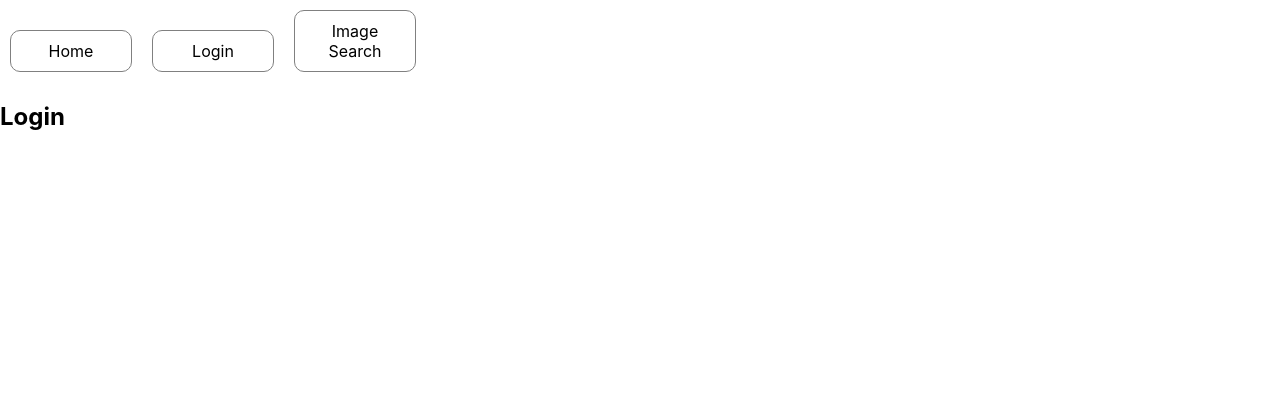
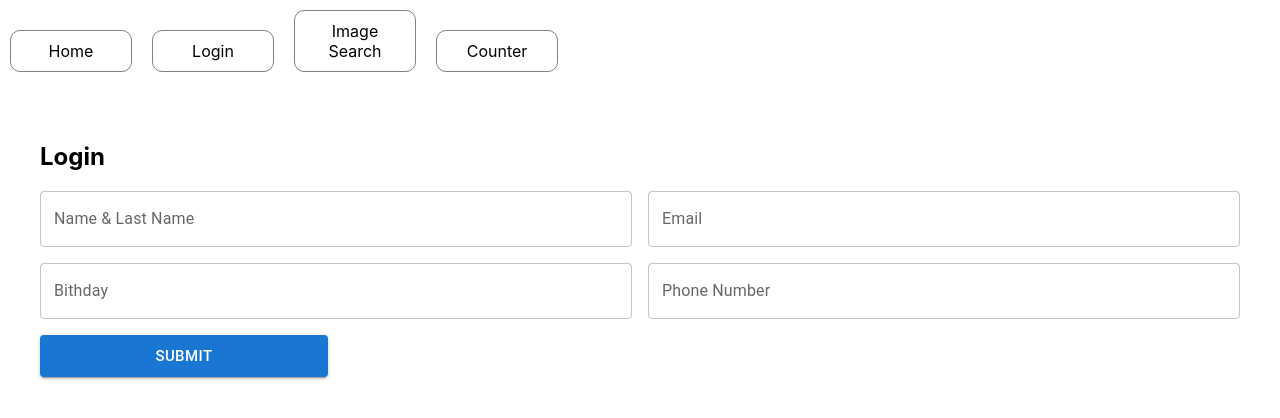
Before and after one commit to h-gerami/React-Class, a React (Create React App) app: page /login in a window 1280 px wide. Shown: the top 418 px of the page. Built offline with nearby package versions, Linux system fonts and the light colour scheme.

Commit message:
ts added

```diff
--- a/src/App.js
+++ b/src/App.js
@@ -1,5 +1,6 @@
 import React from "react";
 import { BrowserRouter as Router, Switch, Route, Link } from "react-router-dom";
+import Counter from "./Pages/Counter";
 import Home from "./Pages/Home";
 import ImageDetailScreen from "./Pages/ImageDetailScreen";
 import ImageSearchScreen from "./Pages/ImageSearchScreen";
@@ -20,6 +21,9 @@ export default function App() {
             <li>
               <Link to="/">Image Search</Link>
             </li>
+            <li>
+              <Link to="/counter">Counter</Link>
+            </li>
           </ul>
         </nav>
 
@@ -35,6 +39,10 @@ export default function App() {
           <Route exact path="/image">
             <ImageDetailScreen />
           </Route>
+          <Route exact path="/counter">
+            <Counter />
+          </Route>
+
           <Route exact path="/">
             <ImageSearchScreen />
           </Route>
--- a/src/Common/Card/ImageCard.js
+++ b/src/Common/Card/ImageCard.tsx
@@ -10,10 +10,35 @@ import IconButton from "@mui/material/IconButton";
 import Typography from "@mui/material/Typography";
 import { red } from "@mui/material/colors";
 import FavoriteIcon from "@mui/icons-material/Favorite";
-
-const ImageCard = (props) => {
-  const { title, subheader, image, alt, decription, avatar, onCardClick } =
-    props;
+interface ImageCardType {
+  title: string;
+  subheader: string;
+  image: string;
+  alt: string;
+  decription: string;
+  avatar: string;
+  onCardClick: () => void;
+  imgDesc: string;
+  testData?: [] | null;
+}
+const ImageCard = (props: ImageCardType) => {
+  const {
+    title,
+    subheader,
+    image,
+    alt,
+    decription,
+    avatar,
+    onCardClick,
+    imgDesc,
+    testData,
+  } = props;
+  const dd = React.useMemo(() => {
+    let rr = [];
+    testData.forEach((element) => {
+      console.log(element);
+    });
+  }, []);
   return (
     <Card onClick={onCardClick} sx={{ width: "100%", minHeight: 400 }}>
       <CardHeader
@@ -25,6 +50,7 @@ const ImageCard = (props) => {
         title={title}
         subheader={subheader}
       />
+      <p>{imgDesc}</p>
       <CardMedia component="img" height="194" image={image} alt={alt} />
       <CardContent>
         <Typography variant="body2" color="text.secondary">
--- /dev/null
+++ b/src/Pages/Counter.tsx
@@ -0,0 +1,79 @@
+import { Button, Grid } from "@mui/material";
+import React, { useState, useEffect, useMemo } from "react";
+
+const Counter = () => {
+  const [counter, setCounter] = useState<number>(0);
+  const [errText, setErrText] = useState<string>("");
+
+  useEffect(() => {
+    console.log("on every render");
+  });
+
+  useEffect(() => {
+    console.log("on first time render");
+  }, []);
+
+  useEffect(() => {
+    if (counter !== 0) {
+      console.log("counter has changed");
+    }
+  }, [counter, errText]);
+
+  useEffect(() => {
+    return () => {
+      // call cleaning function
+      console.log("cleaning");
+    };
+  }, []);
+
+  const onIncreaseClickHandler = () => {
+    if (counter > 0) {
+      setErrText("");
+    }
+    setCounter(counter + 1);
+  };
+  const onDecreaseClickHandler = () => {
+    if (counter == 0) {
+      setErrText("The counter can not be less than 0");
+    } else {
+      setCounter(counter - 1);
+    }
+  };
+  const memorizedData = useMemo(() => {
+    //Memoization
+    let f = 0;
+    f = counter * counter * counter * counter;
+    f++;
+    f--;
+
+    return f;
+  }, [counter]);
+  return (
+    <div className="container">
+      <p>{counter}</p>
+      <p>{"memorizedData " + memorizedData}</p>
+      {errText && <p>{errText}</p>}
+      <Grid alignItems={"center"} item xs={3}>
+        <Button
+          onClick={onIncreaseClickHandler}
+          fullWidth
+          variant="contained"
+          size="large"
+        >
+          Increase
+        </Button>
+      </Grid>
+      <Grid alignItems={"center"} item xs={3}>
+        <Button
+          onClick={onDecreaseClickHandler}
+          fullWidth
+          variant="contained"
+          size="large"
+        >
+          DeCrease
+        </Button>
+      </Grid>
+    </div>
+  );
+};
+export default Counter;
--- a/src/Pages/ImageSearchScreen.js
+++ b/src/Pages/ImageSearchScreen.tsx
@@ -6,10 +6,11 @@ import ImageCard from "./../Common/Card/ImageCard";
 import { Spinner } from "./../Common";
 import { Grid, List, ListItem } from "@mui/material";
 import { useHistory } from "react-router-dom";
+import { imgDataType } from "../Utils/AppTypes";
 const ImageSearchScreen = () => {
   let history = useHistory();
-  const [imagesList, setImagesList] = useState([]);
-  const [loading, setLoading] = useState(false);
+  const [imagesList, setImagesList] = useState<imgDataType[]>([]);
+  const [loading, setLoading] = useState<boolean>(false);
   const onSearcheBarClick = (searchedText) => {
     setLoading(true);
     axios
@@ -32,7 +33,7 @@ const ImageSearchScreen = () => {
       <List sx={{ width: "100%", bgcolor: "background.paper" }}>
         <Grid container spacing={0}>
           {imagesList && imagesList.length > 0
-            ? imagesList.map((data) => {
+            ? imagesList.map((data: imgDataType) => {
                 return (
                   <Grid key={data.id} item xs={6}>
                     <ListItem
@@ -53,6 +54,7 @@ const ImageSearchScreen = () => {
                         subheader={data.created_at}
                         image={data.urls.regular}
                         alt={data.alt_description}
+                        imgDesc={data.description}
                         decription={data.user.bio}
                         avatar={data.user.profile_image.small}
                       />
--- a/src/Pages/Login.js
+++ /dev/null
@@ -1,4 +0,0 @@
-import React from "react";
-export default function Login() {
-  return <h2>Login</h2>;
-}
--- /dev/null
+++ b/src/Pages/Login.tsx
@@ -0,0 +1,110 @@
+import { Button, Grid, TextField } from "@mui/material";
+import React, { useMemo, useReducer, useState } from "react";
+const reducer = (
+  state: loginDataType,
+  action: { type: keyof loginDataType; payload: string }
+) => {
+  switch (action.type) {
+    case "name":
+      return { ...state, name: action.payload };
+    case "email":
+      return { ...state, email: action.payload };
+    case "birthday":
+      return { ...state, birthday: action.payload };
+    case "phonnumber":
+      return { ...state, phonnumber: action.payload };
+    default:
+      return state;
+  }
+};
+interface loginDataType {
+  name: string;
+  email: string;
+  birthday: string;
+  phonnumber: string;
+}
+const initialState: loginDataType = {
+  name: "",
+  email: "",
+  birthday: "",
+  phonnumber: "",
+};
+export default function Login() {
+  const [state, dispatch] = useReducer(reducer, initialState);
+  const onClickButton = () => {
+    console.log("on Form Submit", state);
+  };
+  // const dd = [{ 1: 1 }, "2", "3"];
+  // const cc = [...dd];
+  // const ll = [{ name: "hossein" }, { Lastname: "Gerami" }];
+
+  // console.log([...ll, { birthday: "2020/09/04" }]);
+
+  return (
+    <div className="container">
+      <h2>Login</h2>
+      <form>
+        <Grid alignItems={"center"} container spacing={2}>
+          <Grid item xs={6}>
+            <TextField
+              fullWidth
+              value={state.name}
+              onChange={(t) =>
+                dispatch({ type: "name", payload: t.target.value })
+              }
+              id="outlined-basic"
+              label={"Name & Last Name"}
+              variant="outlined"
+            />
+          </Grid>
+          <Grid item xs={6}>
+            <TextField
+              fullWidth
+              value={state.email}
+              onChange={(t) =>
+                dispatch({ type: "email", payload: t.target.value })
+              }
+              id="outlined-basic"
+              label={"Email"}
+              variant="outlined"
+            />
+          </Grid>
+          <Grid item xs={6}>
+            <TextField
+              fullWidth
+              value={state.birthday}
+              onChange={(t) =>
+                dispatch({ type: "birthday", payload: t.target.value })
+              }
+              id="outlined-basic"
+              label={"Bithday"}
+              variant="outlined"
+            />
+          </Grid>
+          <Grid item xs={6}>
+            <TextField
+              fullWidth
+              value={state.phonnumber}
+              onChange={(t) =>
+                dispatch({ type: "phonnumber", payload: t.target.value })
+              }
+              id="outlined-basic"
+              label={"Phone Number"}
+              variant="outlined"
+            />
+          </Grid>
+          <Grid alignItems={"center"} item xs={3}>
+            <Button
+              onClick={() => onClickButton()}
+              fullWidth
+              variant="contained"
+              size="large"
+            >
+              Submit
+            </Button>
+          </Grid>
+        </Grid>
+      </form>
+    </div>
+  );
+}
--- /dev/null
+++ b/src/Utils/AppTypes.ts
@@ -0,0 +1,33 @@
+export interface imgDataType {
+  id: string;
+  created_at: string;
+  description?: string;
+  alt_description: string;
+  urls: imgDataUrlsType;
+  likes: number;
+  liked_by_user: boolean;
+  user: userType;
+}
+interface imgDataUrlsType {
+  raw: string;
+  full: string;
+  regular: string;
+  small: string;
+  thumb: string;
+}
+interface profileImg {
+  small: string;
+  medium: string;
+  large: string;
+}
+interface userType {
+  id: string;
+  username: string;
+  name: string;
+  first_name: string;
+  last_name: string;
+  portfolio_url: string;
+  bio: string;
+  profile_image: profileImg;
+  instagram_username: string;
+}
--- a/src/assets/css/custom.css
+++ b/src/assets/css/custom.css
@@ -1,6 +1,9 @@
 .app-container {
   padding: 10px;
   margin: 10px;
+}
+.container {
+  padding: 40px;
 }
 .main-container {
   border: 5px solid green;
```
Also changed, not shown: package.json (+7 -2 lines), tsconfig.json (added, +24 -0 lines), src/Common/index.ts (renamed from src/Common/index.js), 1 other file (tests, documents, lock files or other folders).
